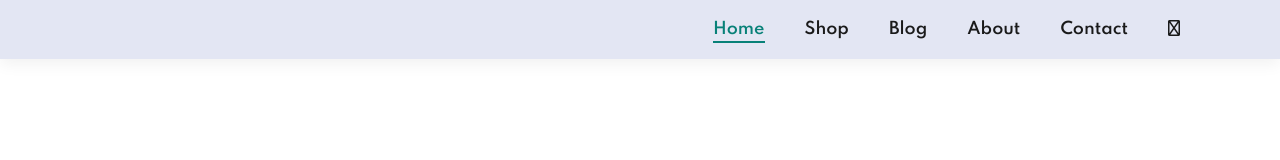
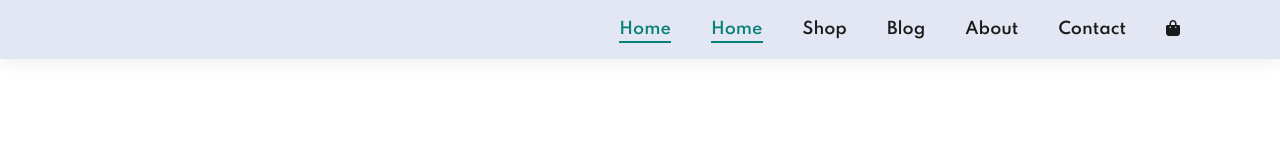
Before and after one commit to dilsharma08/SCM_PROJECT_FINAL, a plain HTML site: page index.html in a window 1280 px wide. Shown: the top 160 px of the page. Drawn offline with Linux system fonts and the light colour scheme; a script that the page names is missing.

Commit message:
Update index.html

```diff
--- a/index.html
+++ b/index.html
@@ -20,12 +20,12 @@
             <div>
                 <ul id="navbar">
                     <li><a class="active" href="index.html">Home</a></li>
-                    <li><a href="shop.html">Shop</a></li>
-                    <li><a href="blog.html">Blog</a></li>
-                    <li><a href="about.html">About</a></li>
-                    <li><a href="contact.html">Contact</a></li>
-                    <li id="lg-bag"><a href="cart.html"><i class="far fa-shopping-bag"></i></a></li>
-                    <a href="#" id="close"><i class="far fa-times"></i></a>
+            <li><a class="active" href="index.html">Home</a></li>
+                <li><a href="shop.html">Shop</a></li>
+                <li><a href="blog.html">Blog</a></li>
+                <li><a href="about.html">About</a></li>
+                <li><a href="contact.html">Contact</a></li>
+                <li><a href="cart.html"><i class="fa-solid fa-bag-shopping"></i></a></li>
 
 
                 </ul>
```
